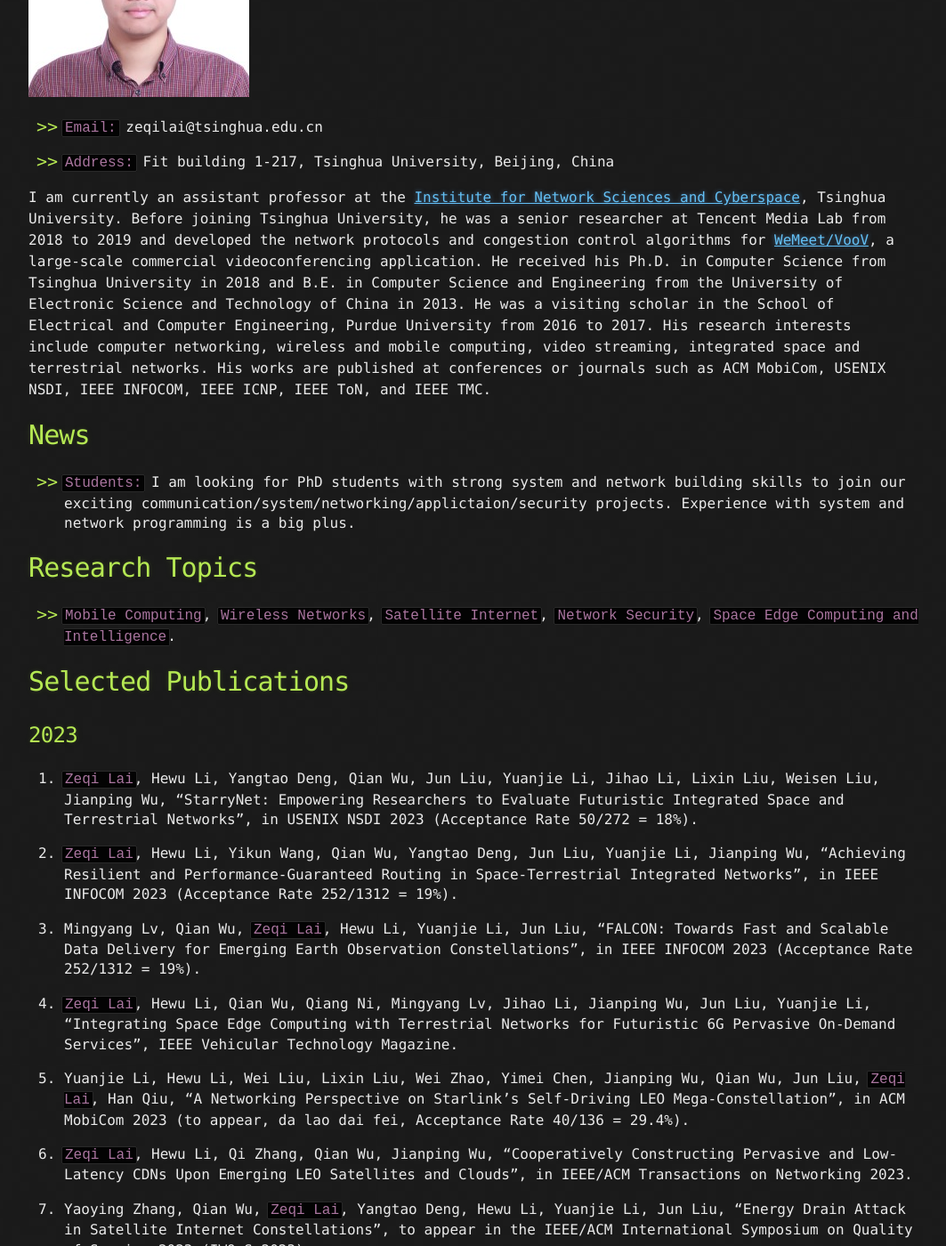
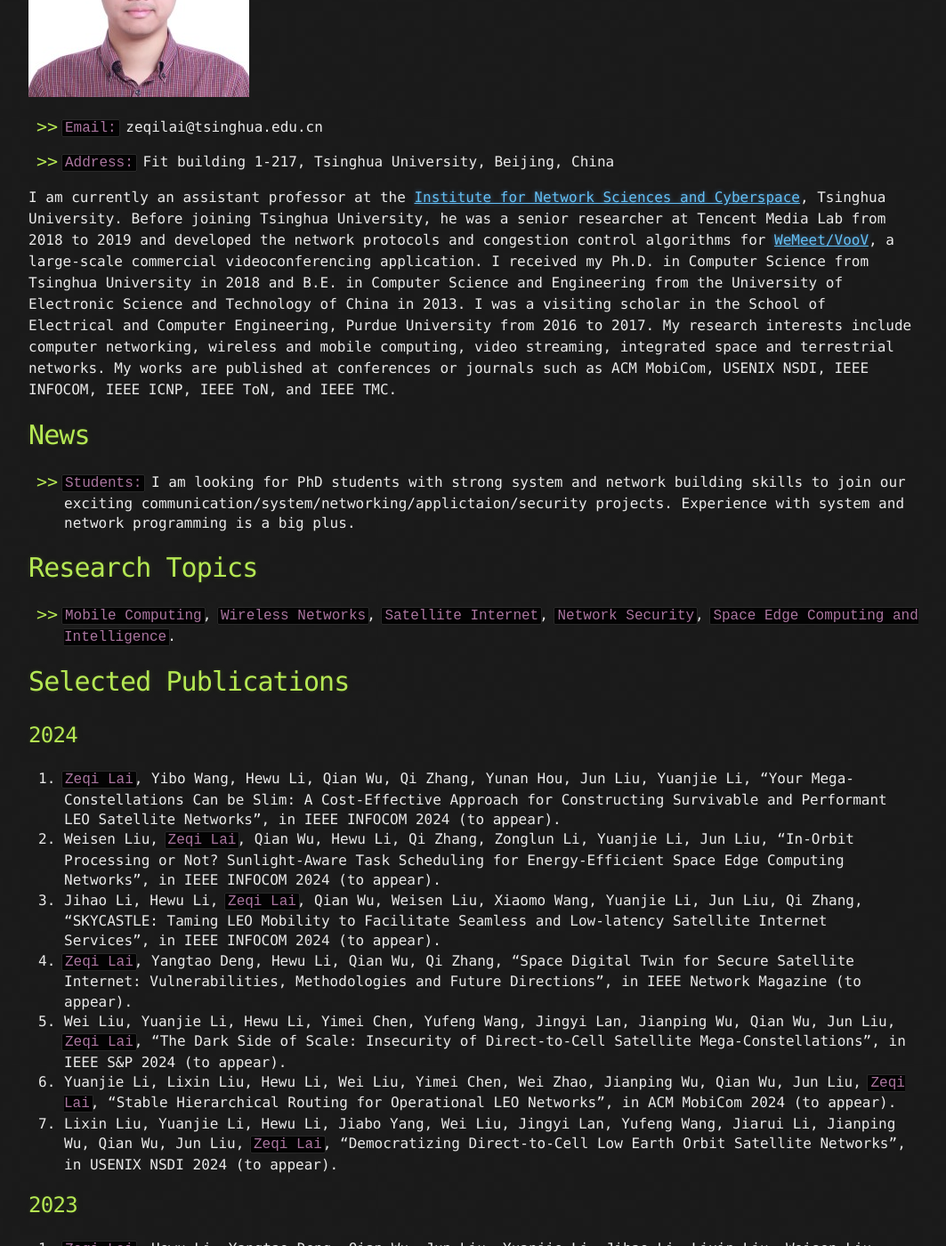
Before and after one commit to lzq8272587/lzq8272587.github.io, a Jekyll site: the page built from index.md, in a window 1280 px wide and 1400 px high, scrolled down 399 px. Shown: the whole window at 89% size, without its empty margins (108-1171 px from the left). Built offline with Jekyll 4.4.1, drawn with Linux system fonts in a browser that asks for light colours; our own code applies the rules of GitHub Pages for plain Markdown files; some of the changed text lies outside the part shown.

Commit message:
Update index.md

```diff
--- a/index.md
+++ b/index.md
@@ -6,7 +6,7 @@
 
 * `Address:` Fit building 1-217, Tsinghua University, Beijing, China
 
-I am currently an assistant professor at the [Institute for Network Sciences and Cyberspace](https://www.insc.tsinghua.edu.cn/), Tsinghua University. Before joining Tsinghua University, he was a senior researcher at Tencent Media Lab from 2018 to 2019 and developed the network protocols and congestion control algorithms for [WeMeet/VooV](https://voovmeeting.com/), a large-scale commercial videoconferencing application. He received his Ph.D. in Computer Science from Tsinghua University in 2018 and B.E. in Computer Science and Engineering from the University of Electronic Science and Technology of China in 2013. He was a visiting scholar in the School of Electrical and Computer Engineering, Purdue University from 2016 to 2017. His research interests include computer networking, wireless and mobile computing, video streaming, integrated space and terrestrial networks. His works are published at conferences or journals such as ACM MobiCom, USENIX NSDI, IEEE INFOCOM, IEEE ICNP, IEEE ToN, and IEEE TMC.
+I am currently an assistant professor at the [Institute for Network Sciences and Cyberspace](https://www.insc.tsinghua.edu.cn/), Tsinghua University. Before joining Tsinghua University, he was a senior researcher at Tencent Media Lab from 2018 to 2019 and developed the network protocols and congestion control algorithms for [WeMeet/VooV](https://voovmeeting.com/), a large-scale commercial videoconferencing application. I received my Ph.D. in Computer Science from Tsinghua University in 2018 and B.E. in Computer Science and Engineering from the University of Electronic Science and Technology of China in 2013. I was a visiting scholar in the School of Electrical and Computer Engineering, Purdue University from 2016 to 2017. My research interests include computer networking, wireless and mobile computing, video streaming, integrated space and terrestrial networks. My works are published at conferences or journals such as ACM MobiCom, USENIX NSDI, IEEE INFOCOM, IEEE ICNP, IEEE ToN, and IEEE TMC.
 
 
 # News
@@ -30,6 +30,18 @@ I am currently an assistant professor at the [Institute for Network Sciences and
 * `Mobile Computing`, `Wireless Networks`, `Satellite Internet`, `Network Security`, `Space Edge Computing and Intelligence`.
 
 # Selected Publications
+
+
+##  2024
+
+1. `Zeqi Lai`, Yibo Wang, Hewu Li, Qian Wu, Qi Zhang, Yunan Hou, Jun Liu, Yuanjie Li, "Your Mega-Constellations Can be Slim: A Cost-Effective Approach for Constructing Survivable and Performant LEO Satellite Networks", in IEEE INFOCOM 2024 (to appear).
+2. Weisen Liu, `Zeqi Lai`, Qian Wu, Hewu Li, Qi Zhang, Zonglun Li, Yuanjie Li, Jun Liu, "In-Orbit Processing or Not? Sunlight-Aware Task Scheduling for Energy-Efficient Space Edge Computing Networks", in IEEE INFOCOM 2024 (to appear).
+3. Jihao Li, Hewu Li, `Zeqi Lai`, Qian Wu, Weisen Liu, Xiaomo Wang, Yuanjie Li, Jun Liu, Qi Zhang, "SKYCASTLE: Taming LEO Mobility to Facilitate Seamless and Low-latency Satellite Internet Services", in IEEE INFOCOM 2024 (to appear).
+4. `Zeqi Lai`, Yangtao Deng, Hewu Li, Qian Wu, Qi Zhang, "Space Digital Twin for Secure Satellite Internet: Vulnerabilities, Methodologies and Future Directions", in IEEE Network Magazine (to appear).
+5.  Wei Liu, Yuanjie Li, Hewu Li, Yimei Chen, Yufeng Wang, Jingyi Lan, Jianping Wu, Qian Wu, Jun Liu, `Zeqi Lai`, "The Dark Side of Scale: Insecurity of Direct-to-Cell Satellite Mega-Constellations", in IEEE S&P 2024 (to appear).
+6. Yuanjie Li, Lixin Liu, Hewu Li, Wei Liu, Yimei Chen, Wei Zhao, Jianping Wu, Qian Wu, Jun Liu, `Zeqi Lai`, "Stable Hierarchical Routing for Operational LEO Networks", in ACM MobiCom 2024 (to appear).
+7. Lixin Liu, Yuanjie Li, Hewu Li, Jiabo Yang, Wei Liu, Jingyi Lan, Yufeng Wang, Jiarui Li, Jianping Wu, Qian Wu, Jun Liu, `Zeqi Lai`, "Democratizing Direct-to-Cell Low Earth Orbit Satellite Networks",  in USENIX NSDI 2024 (to appear).
+
 
 ##  2023
 
```
Also changed, not shown: other parts of index.md (+1 -0 lines).
